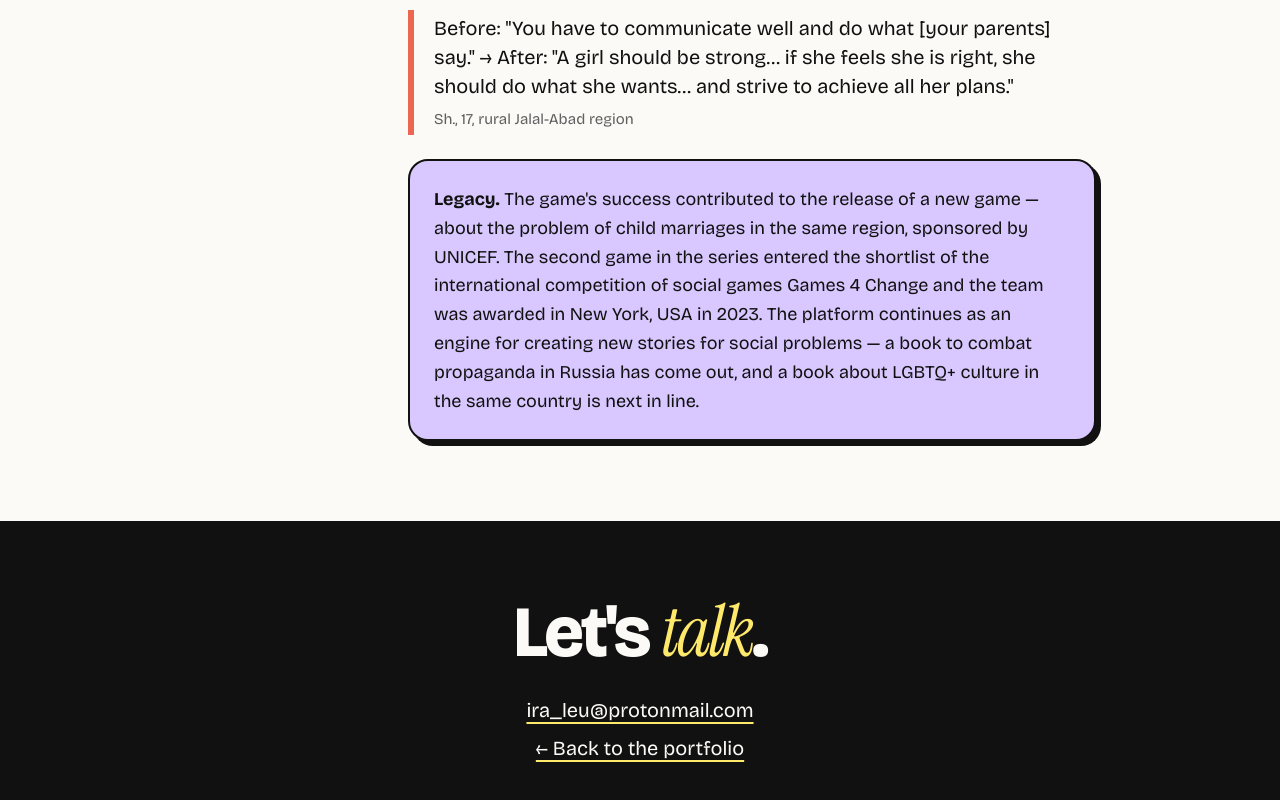
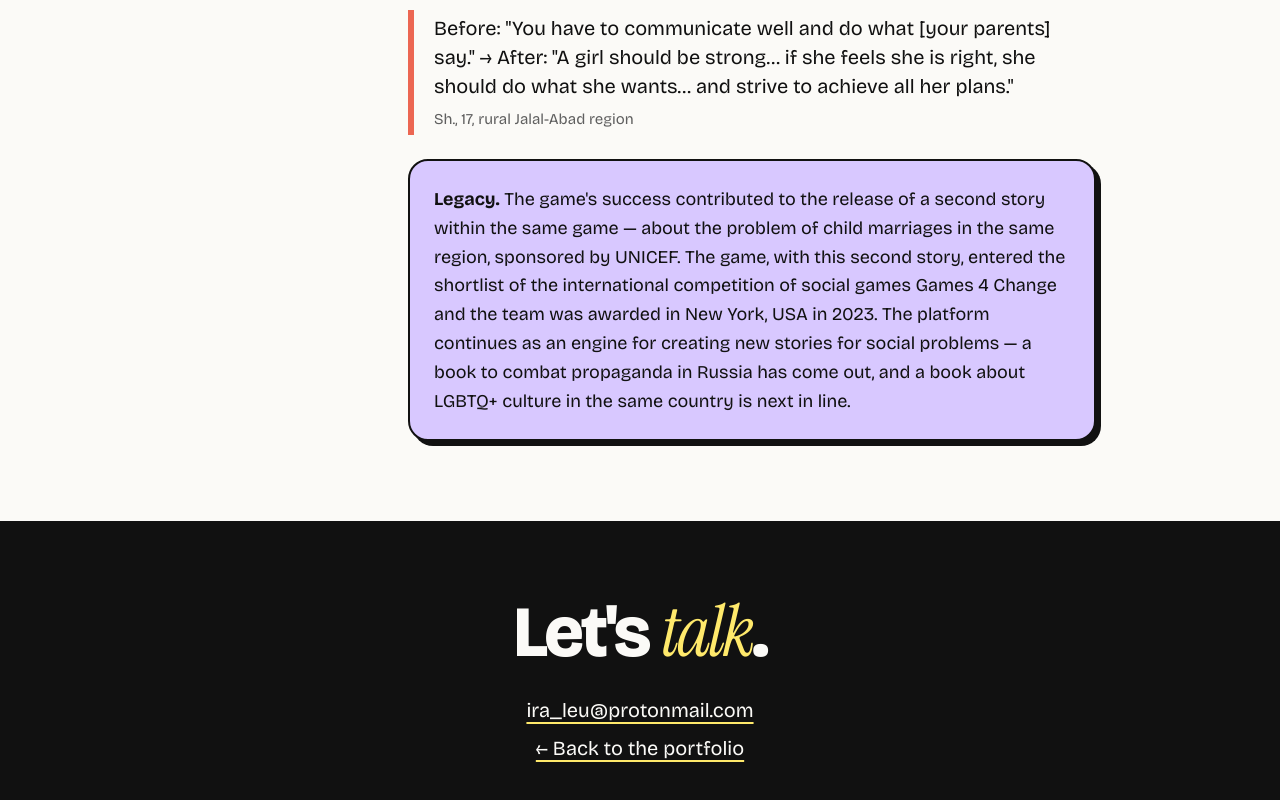
Before and after one commit to levbonifacij-lang/portfolio-site, a plain HTML site: page lastochki.html in a window 1280 px wide. Shown: the part 7551-8351 px from the top of the page. Drawn offline with nearby package versions, Linux system fonts and the light colour scheme.

Commit message:
Clarify Lastochki legacy: second story in the same game
Co-Authored-By: Claude Sonnet 5.5 <noreply@anthropic.com>

```diff
--- a/lastochki.html
+++ b/lastochki.html
@@ -213,7 +213,7 @@ footer p{margin:6px 0}
 </ul>
 <p>Qualitatively, girls' image of "what a girl should be" shifted from being modest, obedient and convenient for others toward being strong, independent and pursuing her own goals and plans.</p>
 <blockquote class="pull" style="margin-left:0">Before: "You have to communicate well and do what [your parents] say." → After: "A girl should be strong… if she feels she is right, she should do what she wants… and strive to achieve all her plans."<small>Sh., 17, rural Jalal-Abad region</small></blockquote>
-<div class="legacy"><p><b>Legacy.</b> The game's success contributed to the release of a new game — about the problem of child marriages in the same region, sponsored by UNICEF. The second game in the series entered the shortlist of the international competition of social games Games 4 Change and the team was awarded in New York, USA in 2023. The platform continues as an engine for creating new stories for social problems — a book to combat propaganda in Russia has come out, and a book about LGBTQ+ culture in the same country is next in line.</p></div>
+<div class="legacy"><p><b>Legacy.</b> The game's success contributed to the release of a second story within the same game — about the problem of child marriages in the same region, sponsored by UNICEF. The game, with this second story, entered the shortlist of the international competition of social games Games 4 Change and the team was awarded in New York, USA in 2023. The platform continues as an engine for creating new stories for social problems — a book to combat propaganda in Russia has come out, and a book about LGBTQ+ culture in the same country is next in line.</p></div>
 </div>
 </section>
 </div>
```
